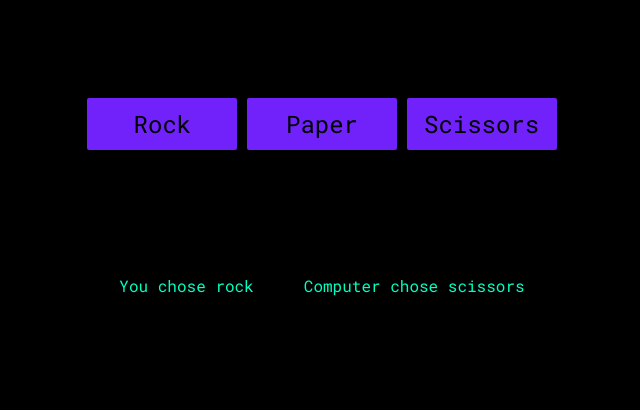
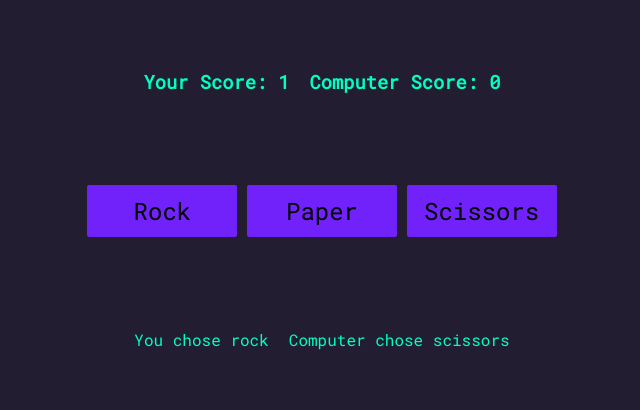
Before and after one commit to srhbishop/rock-paper-scissors, a plain HTML site: page index.html in a window 1280 px wide. Both pictures are taken after a click on the button "Rock". Shown: the part 235-645 px from the top of the page, without its empty margins (318-958 px from the left). Drawn offline with nearby package versions, Linux system fonts and the light colour scheme.

Commit message:
Add files via upload
Added a scoreboard

```diff
--- a/app.js
+++ b/app.js
@@ -8,11 +8,13 @@ const userResult = document.querySelector('.user-result');
 const computerResult = document.querySelector('.computer-result');
 const roundResult = document.querySelector('.round-result');
 
+const userScorePrint = document.querySelector('.user-score-print');
+const computerScorePrint = document.querySelector('.computer-score-print');
+
 // 0 is rock, 1 is paper, 2 is scissors
 
 rock.addEventListener('click', function() {
     computerChoice = Math.floor(Math.random() * 3);
-    console.log(computerChoice);
 
     userResult.innerText = 'You chose rock';
     if(computerChoice === 0) {
@@ -25,6 +27,8 @@ rock.addEventListener('click', function() {
         computerResult.innerText = 'Computer chose scissors';
         roundResult.innerText = 'You win!';
     }
+
+    updateScore();
 })
 
 paper.addEventListener('click', function() {
@@ -42,6 +46,8 @@ paper.addEventListener('click', function() {
         computerResult.innerText = 'Computer chose scissors';
         roundResult.innerText = 'Computer wins';
     }
+
+    updateScore();
 })
 
 scissors.addEventListener('click', function() {
@@ -59,4 +65,20 @@ scissors.addEventListener('click', function() {
         computerResult.innerText = 'Computer chose scissors';
         roundResult.innerText = 'It\'s a tie!';
     }
-})
+
+    updateScore();
+});
+
+let userScore = 0;
+let computerScore = 0;
+
+function updateScore() {
+    if(roundResult.innerText === 'You win!') {
+        userScore++;
+    } else if (roundResult.innerText === 'Computer wins') {
+        computerScore++;
+    } else {
+    }
+    userScorePrint.innerText = userScore;
+    computerScorePrint.innerText = computerScore;
+}
--- a/index.html
+++ b/index.html
@@ -17,6 +17,11 @@
             <p>Select your choice below (if you dare)</p>
         </header>
 
+        <div class="score">
+            <h3>Your Score: <span class="user-score-print">0</span></h3>
+            <h3>Computer Score: <span class="computer-score-print">0</span></h3>
+        </div>
+
         <div class="user-choices">
             <button class="rock">Rock</button>
             <button class="paper">Paper</button>
@@ -33,6 +38,7 @@
             <p class="round-result">
             </p>
         </div>
+
     </div>
 
     <script src="app.js"></script>
--- a/style.css
+++ b/style.css
@@ -11,7 +11,7 @@
     height: 100vh;
     justify-content: space-evenly;
     align-items: center;
-    background-color: black;
+    background-color: rgb(34, 29, 48);
     color: #01FFc3;
 }
 
@@ -47,15 +47,24 @@ header p {
 .user-choices button:hover {
     color: #01FFc3;
 }
+
 .results {
     display: flex;
 }
 
 .results p {
-    padding: 25px;
+    padding: 10px;
 }
 
 .winner {
     font-size: 2rem;
     font-weight: bold;
 }
+
+.score {
+    display: flex;
+}
+
+.score h3 {
+    padding: 10px;
+}
```
